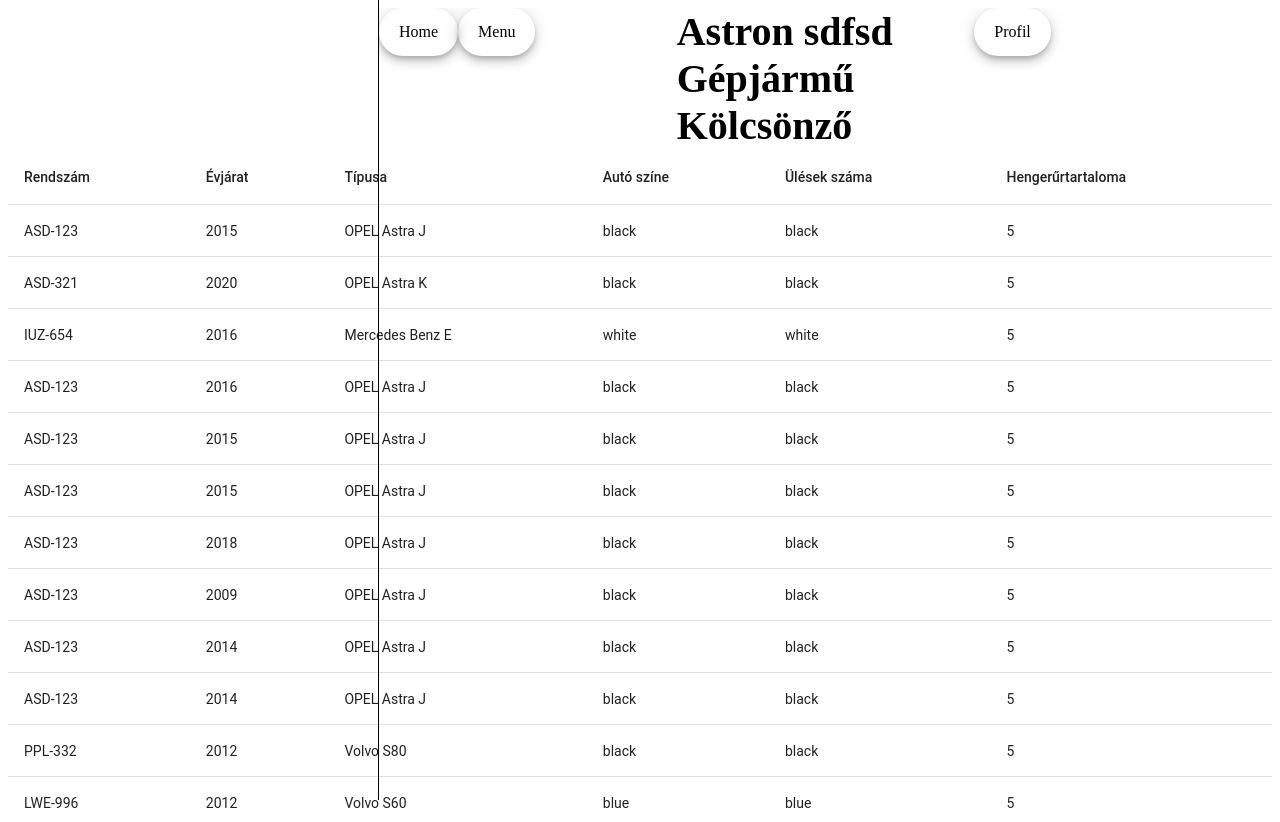
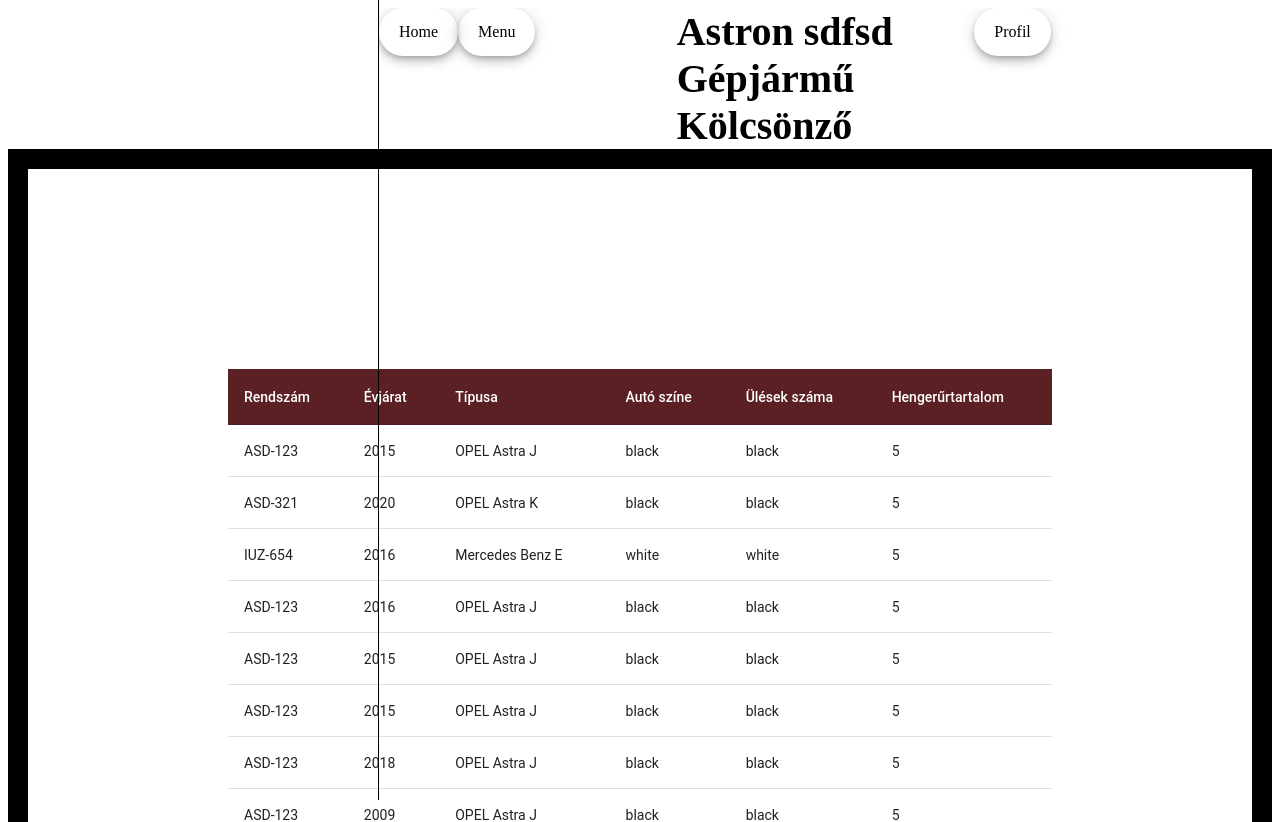
Before and after one commit to isti91/astron_ak, an Angular app in the folder frontend/: page /car-rent in a window 1280 px wide. Shown: the top 822 px of the page. Built offline with nearby package versions, Linux system fonts and the light colour scheme.

Commit message:
table css done

```diff
--- a/frontend/src/app/component/carrent/carrent.component.html
+++ b/frontend/src/app/component/carrent/carrent.component.html
@@ -1,4 +1,4 @@
-<table mat-table [dataSource]="carList" class="mat-elevation-z8">
+<table mat-table [dataSource]="carList">
   <!--- Note that these columns can be defined in any order.
           The actual rendered columns are set as a property on the row definition" -->
 
@@ -32,7 +32,7 @@
   </ng-container>
 
   <ng-container matColumnDef="displacement">
-    <th mat-header-cell *matHeaderCellDef>Hengerűrtartaloma</th>
+    <th mat-header-cell *matHeaderCellDef>Hengerűrtartalom</th>
     <td mat-cell *matCellDef="let element">{{ element.numberOfSeats }}</td>
   </ng-container>
 
--- a/frontend/src/app/component/carrent/carrent.component.scss
+++ b/frontend/src/app/component/carrent/carrent.component.scss
@@ -0,0 +1,14 @@
+table {
+    padding: 200px;
+    font-family: cursive;
+    text-align: center;
+    border: 20px;
+    border-style: solid;
+    border-color: black;
+}
+
+.mdc-data-table__header-row {
+    background-color: rgb(91, 32, 35);
+    color: white;
+
+}
```
